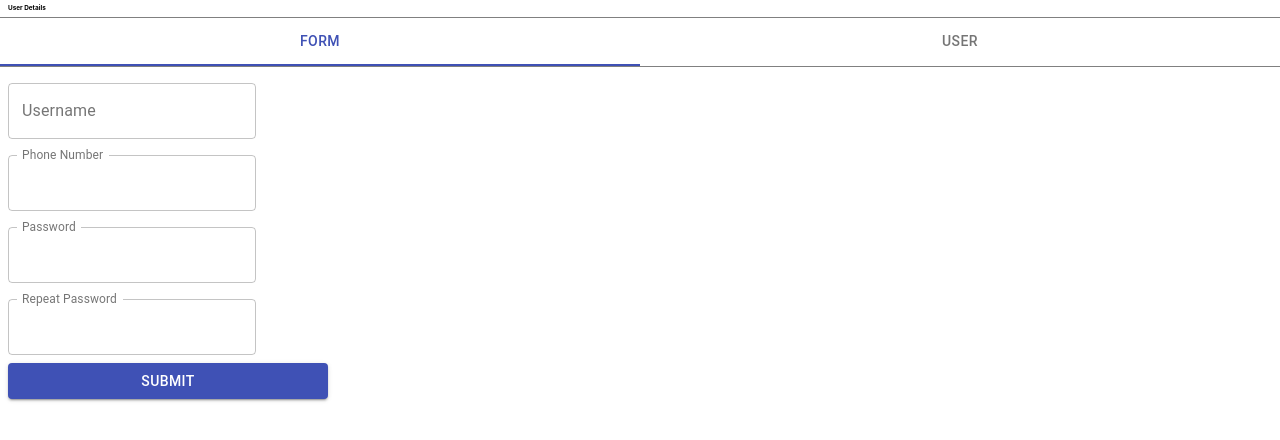
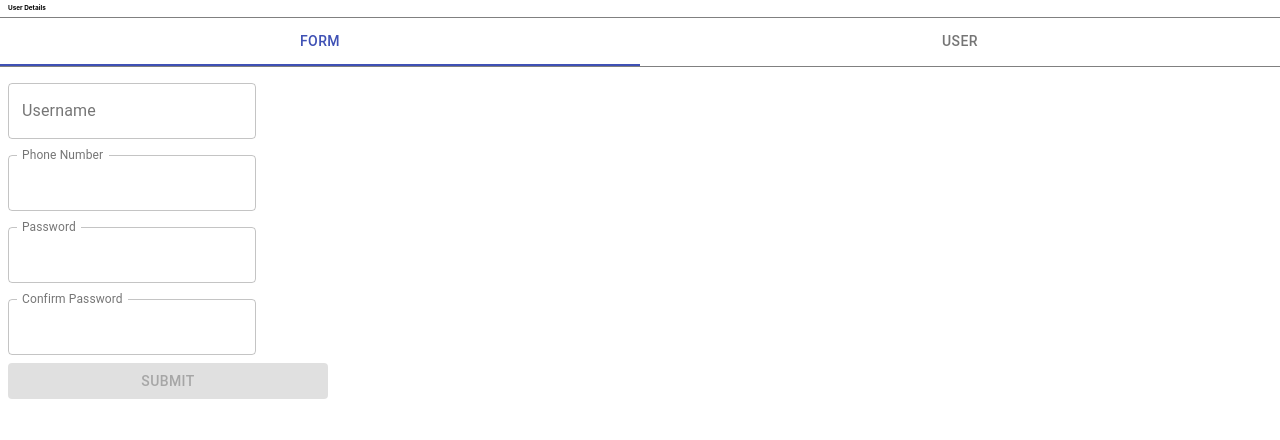
Before and after one commit to JonTheFox/user-form-with-redux-ts, a React (Create React App) app: page / in a window 1280 px wide. Shown: the top 440 px of the page. Built offline with nearby package versions, Linux system fonts and the light colour scheme.

Commit message:
add 'disabled' state to submit button

```diff
--- a/src/features/user/UserForm.module.css
+++ b/src/features/user/UserForm.module.css
@@ -140,3 +140,7 @@
   opacity: 1;
   transition: 0s;
 }
+
+.error {
+  color: red;
+}
--- a/src/features/user/UserForm.tsx
+++ b/src/features/user/UserForm.tsx
@@ -1,7 +1,12 @@
 import React, { useState, useCallback } from "react";
 
 import { useAppSelector, useAppDispatch } from "../../app/hooks";
-import { selectUsername, selectPhoneNumber, setUser } from "./userSlice";
+import {
+  selectUsername,
+  selectPhoneNumber,
+  selectPassword,
+  setUser,
+} from "./userSlice";
 import styles from "./UserForm.module.css";
 import { Formik, ErrorMessage } from "formik";
 import Tabs from "@material-ui/core/Tabs";
@@ -33,6 +38,7 @@ interface TabPanelProps {
 export function UserForm() {
   const username = useAppSelector(selectUsername);
   const phoneNumber = useAppSelector(selectPhoneNumber);
+  const password = useAppSelector(selectPassword);
   const dispatch = useAppDispatch();
   const [selectedTabIndex, setSelectedTabIndex] = useState(0);
 
@@ -139,19 +145,22 @@ export function UserForm() {
             initialValues={{
               username,
               phoneNumber,
-              password: "qweQWE!",
-              passwordConfirmation: "qweQWE!",
+              password,
+              passwordConfirmation: password,
             }}
             validate={validateForm}
-            onSubmit={async (formData, { setSubmitting }) => {
+            onSubmit={async (formData) => {
               try {
                 const { username, password, phoneNumber } = formData;
-                setSubmitting(true);
+                console.log(
+                  "username, password, phoneNumber: ",
+                  username,
+                  password,
+                  phoneNumber
+                );
                 dispatch(setUser({ username, password, phoneNumber }));
               } catch (err) {
                 console.error(err);
-              } finally {
-                setSubmitting(false);
               }
             }}
           >
@@ -162,8 +171,17 @@ export function UserForm() {
               handleChange,
               handleBlur,
               handleSubmit,
-              isSubmitting,
-            }) => (
+            }) => {
+              console.log("touched: ", touched);
+              console.log(
+                " !!Object.keys(errors).length: ",
+                !!Object.keys(errors).length
+              );
+              console.log(
+                "!Object.keys(touched).length: ",
+                !Object.keys(touched).length
+              );
+              return (
                 <form onSubmit={handleSubmit} className={styles.form}>
                   <ul>
                     <li className={styles.row}>
@@ -222,15 +240,21 @@ export function UserForm() {
                         id="passwordConfirmation"
                         name="passwordConfirmation"
                         type="password"
-                      label="Repeat Password"
+                        label="Confirm Password"
                         InputLabelProps={{
                           shrink: true,
                         }}
-                      inputProps={{ maxLength: 12 }}
+                        inputProps={{ maxLength: MAX_PASSWORD_LENGTH }}
                         variant="outlined"
+                        onChange={handleChange}
+                        onBlur={handleBlur}
                       />
 
-                    <ErrorMessage name="passwordConfirmation" component="div" />
+                      <ErrorMessage
+                        name="passwordConfirmation"
+                        component="div"
+                        className={styles.error}
+                      />
                     </li>
                   </ul>
 
@@ -238,13 +262,17 @@ export function UserForm() {
                     variant="contained"
                     color="primary"
                     type="submit"
-                  disabled={isSubmitting}
+                    disabled={
+                      !!Object.keys(errors).length ||
+                      !Object.keys(touched).length
+                    }
                     className={styles.submitBtn}
                   >
                     Submit
                   </Button>
                 </form>
-            )}
+              );
+            }}
           </Formik>
         </TabPanel>
 
--- a/src/features/user/userSlice.ts
+++ b/src/features/user/userSlice.ts
@@ -1,6 +1,5 @@
-import { createAsyncThunk, createSlice, PayloadAction } from "@reduxjs/toolkit";
-import { RootState, AppThunk } from "../../app/store";
-import { fetchCount } from "./userAPI";
+import { createSlice, PayloadAction } from "@reduxjs/toolkit";
+import { RootState } from "../../app/store";
 
 export interface UserState {
   phoneNumber: number | undefined;
@@ -20,78 +19,26 @@ export interface UserDetails {
   password: string | undefined;
 }
 
-// The function below is called a thunk and allows us to perform async logic. It
-// can be dispatched like a regular action: `dispatch(incrementAsync(10))`. This
-// will call the thunk with the `dispatch` function as the first argument. Async
-// code can then be executed and other actions can be dispatched. Thunks are
-// typically used to make async requests.
-export const incrementAsync = createAsyncThunk(
-  "user/fetchCount",
-  async (amount: number) => {
-    const response = await fetchCount(amount);
-    // The value we return becomes the `fulfilled` action payload
-    return response.data;
-  }
-);
-
 export const userSlice = createSlice({
   name: "user",
   initialState,
-  // The `reducers` field lets us define reducers and generate associated actions
   reducers: {
-    setUser: (state, action: PayloadAction<UserDetails>) => {
-      // Redux Toolkit allows us to write "mutating" logic in reducers. It
-      // doesn't actually mutate the state because it uses the Immer library,
-      // which detects changes to a "draft state" and produces a brand new
-      // immutable state based off those changes
-
+    setUser: (state: any, action: PayloadAction<UserDetails>) => {
       const { payload } = action;
       state.username = payload.username;
       state.phoneNumber = payload.phoneNumber;
       state.password = payload.password;
     },
-    decrement: (state) => {
-      // state.value -= 1;
-    },
-    // Use the PayloadAction type to declare the contents of `action.payload`
-    incrementByAmount: (state, action: PayloadAction<number>) => {
-      // state.value += action.payload;
-    },
   },
-  // The `extraReducers` field lets the slice handle actions defined elsewhere,
-  // including actions generated by createAsyncThunk or in other slices.
-  // extraReducers: (builder) => {
-  //   builder
-  //     .addCase(incrementAsync.pending, (state) => {
-  //       state.status = "loading";
-  //     })
-  //     .addCase(incrementAsync.fulfilled, (state, action) => {
-  //       state.status = "idle";
-  //       state.value += action.payload;
-  //     })
-  //     .addCase(incrementAsync.rejected, (state) => {
-  //       state.status = "failed";
-  //     });
-  // },
 });
 
-export const { setUser, decrement, incrementByAmount } = userSlice.actions;
+export const { setUser } = userSlice.actions;
 
 // The function below is called a selector and allows us to select a value from
 // the state. Selectors can also be defined inline where they're used instead of
 // in the slice file. For example: `useSelector((state: RootState) => state.user.phoneNumber)`
 export const selectUsername = (state: RootState) => state.user?.username;
 export const selectPhoneNumber = (state: RootState) => state.user?.phoneNumber;
-
-// We can also write thunks by hand, which may contain both sync and async logic.
-// Here's an example of conditionally dispatching actions based on current state.
-export const incrementIfOdd =
-  (amount: number): AppThunk =>
-  (dispatch, getState) => {
-    //  const currentValue = selectCount(getState());
-    // if (currentValue % 2 === 1) {
-    //   dispatch(incrementByAmount(amount));
-    // }
-  };
+export const selectPassword = (state: RootState) => state.user?.password;
 
 export default userSlice.reducer;
```
Also changed, not shown: 1 other file (tests, documents, lock files or other folders). Lines whose indentation alone changed are shown as unchanged.
